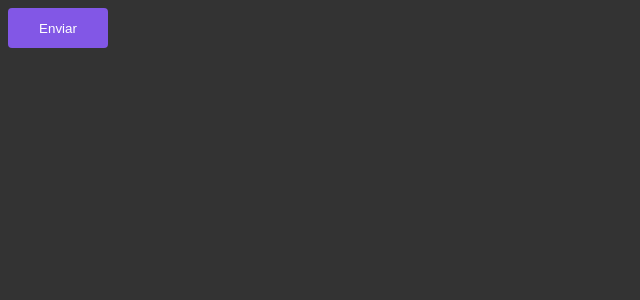
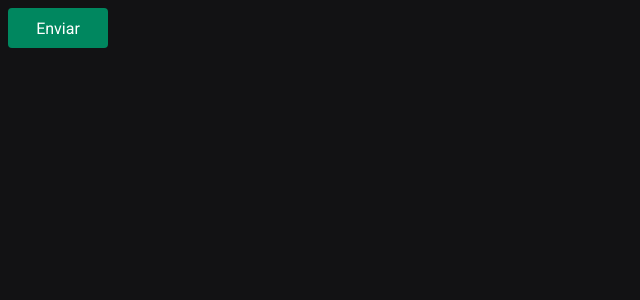
Before and after one commit to nathallye/ignite-timer, a React (Vite) app: page / in a window 1280 px wide. Shown: the top 300 px of the page, without its empty margins (0-640 px from the left). Built offline with nearby package versions, Linux system fonts and the light colour scheme.

Commit message:
Colors and fonts

```diff
--- a/index.html
+++ b/index.html
@@ -2,8 +2,15 @@
 <html lang="pt-br">
   <head>
     <meta charset="UTF-8" />
+
+    <link rel="preconnect" href="https://fonts.googleapis.com" />
+    <link rel="preconnect" href="https://fonts.gstatic.com" crossorigin />
+
     <link rel="icon" type="image/svg+xml" href="/vite.svg" />
     <meta name="viewport" content="width=device-width, initial-scale=1.0" />
+
+    <link href="https://fonts.googleapis.com/css2?family=Roboto+Mono:wght@700&family=Roboto:wght@400;700&display=swap" rel="stylesheet" />
+
     <title>Ignite Timer</title>
   </head>
   <body>
--- a/src/components/Button/Button.styles.ts
+++ b/src/components/Button/Button.styles.ts
@@ -20,7 +20,7 @@ export const ButtonContainer = styled.button<ButtonContainerProps>`
   border: 0;
   margin: 8px;
 
-  background-color: ${props => props.theme.primary};
+  background-color: ${props => props.theme["green-500"]};
   color: ${props => props.theme.white};
 
   /* ${props => {
--- a/src/styles/global.ts
+++ b/src/styles/global.ts
@@ -7,8 +7,19 @@ export const GlobalStyle = createGlobalStyle`
     box-sizing: border-box;
   }
 
+  :focus {
+    outline: none;
+    box-shadow: 0 0 0 2px ${props => props.theme["green-500"]};
+  }
+
   body {
-    background: #333;
-    color: #FFF;
+    background: ${props => props.theme["gray-900"]};
+    color: ${props => props.theme["gray-300"]};
+  }
+
+  body, input, textarea, button {
+    font-family: "Roboto", sans-serif;
+    font-weight: 400;
+    font-size: 1rem;
   }
 `;
--- a/src/styles/themes/default.ts
+++ b/src/styles/themes/default.ts
@@ -1,5 +1,21 @@
 export const defaultTheme = {
   white: "#FFF",
-  primary: "#8257e6",
-  secondary: "orange",
+
+  "gray-100": "#E1E1E6",
+  "gray-300": "#C4C4CC",
+  "gray-400": "#8D8D99",
+  "gray-500": "#7C7C8A",
+  "gray-600": "#323238",
+  "gray-700": "#29292E",
+  "gray-800": "#202024",
+  "gray-900": "#121214",
+
+  "green-300": "#00B37E",
+  "green-500": "#00875F",
+  "green-700": "#015F43",
+
+  "red-500": "#AB222E",
+  "red-700": "#7A1921",
+
+  "yellow-500": "#FBA94C"
 }
```
Also changed, not shown: 1 other file (tests, documents, lock files or other folders).
